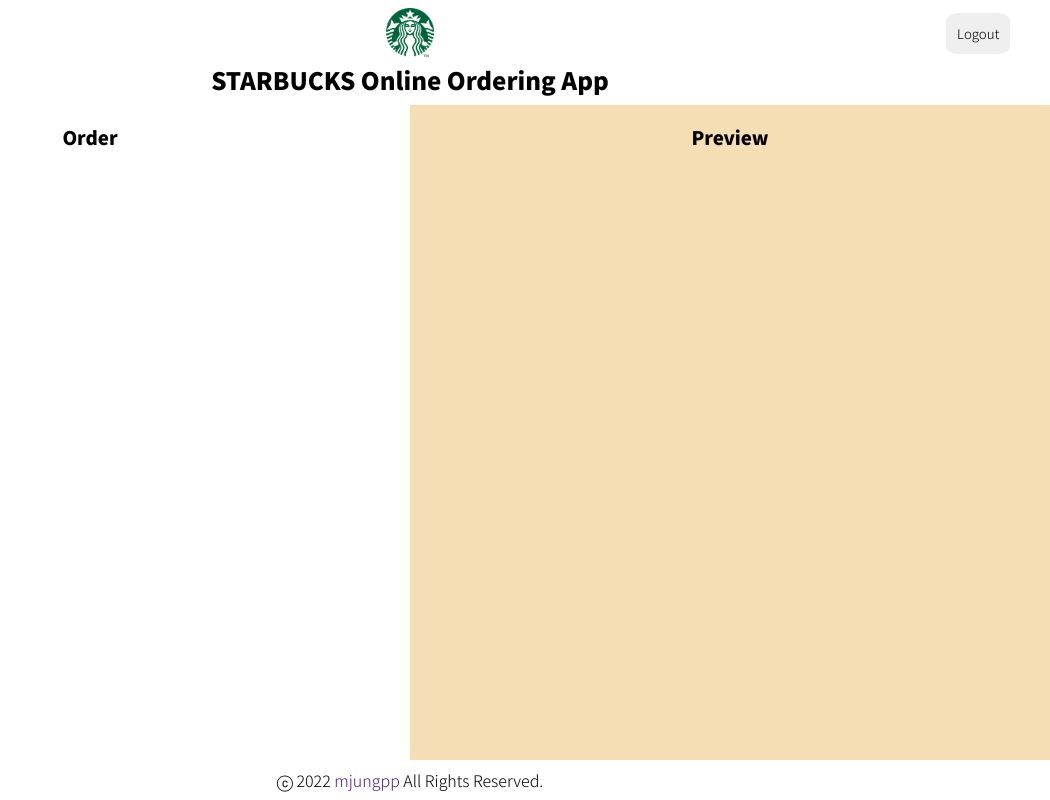
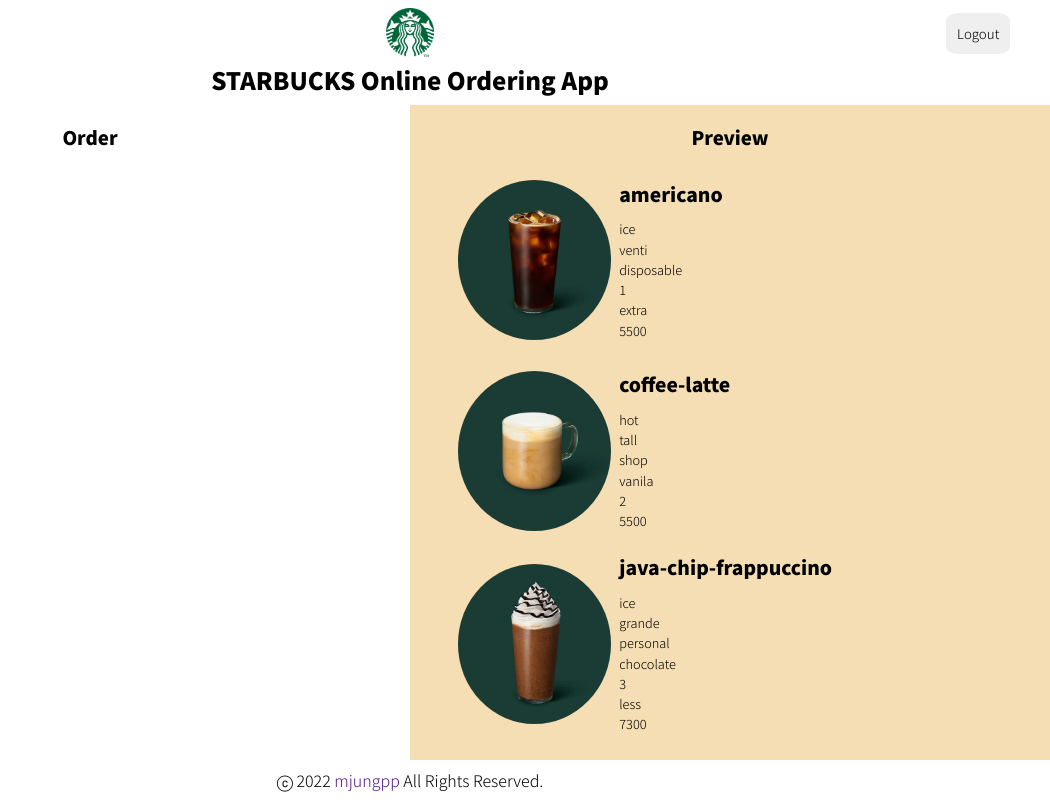
Before and after one commit to mjungpp/starbucks_ordering, a React (Create React App) app: page /order in a window 1280 px wide. Shown: the whole page, without its empty margins (230-1280 px from the left). Built offline with nearby package versions, Linux system fonts and the light colour scheme; no server answers; sample sign-in values are in the browser's storage.

Commit message:
preview card styling

```diff
--- a/src/common/colors.css
+++ b/src/common/colors.css
@@ -1,10 +1,9 @@
 @value makerBlack: black;
 @value makerWhite: white;
-@value makerLightGrey: #e8e7e6;
-@value makerLightPink: #ffeae8;
-@value makerGrey: #626262;
 @value makerGreen: #00704A;
 @value makerDarkGreen: #1E3932;
 @value makerBeige: #F6F5EF;
 @value makerBrown: #2C2A29;
 @value makerDarkBrown: #282828;
+@value makerWheat: wheat;
+@value makerShadow: rgba(217, 217, 217, 1);
--- /dev/null
+++ b/src/components/menu/menu.jsx
@@ -0,0 +1,35 @@
+import React, { useEffect } from 'react';
+import styles from './menu.module.css';
+
+const Menu = ({menu}) =>{
+    const { item, drink_temperature, size, cup, personal_option, price} = menu;
+    const { shot, syrup, syrup_pump, ice } = personal_option;
+
+    const setImages = (item) => {
+        let file_path = item && `images/menu/${item}.jpg`;
+        return file_path;
+    }
+
+    useEffect(() => {
+        console.log(Object.keys(menu));
+    }, [menu])
+
+    return (
+            <li className={styles.card}>
+                <img className={styles.img} src={setImages(item)} alt="menu photo" />
+                <div className={styles.item}>
+                    <h1 className={styles.menu}>{item}</h1>
+                    <p className={styles.temperature}>{drink_temperature}</p>
+                    <p className={styles.size}>{size}</p>
+                    <p className={styles.cup}>{cup}</p>
+                    <p className={styles.shot}>{shot}</p>
+                    <p className={styles.syrup}>{syrup}</p>
+                    <p className={styles.pump}>{syrup_pump}</p>
+                    <p className={styles.ice}>{ice}</p>
+                    <p className={styles.price}>{price}</p>
+                </div>
+            </li>
+    )
+}
+
+export default Menu;
--- /dev/null
+++ b/src/components/menu/menu.module.css
@@ -0,0 +1,52 @@
+@value makerWheat, makerBlack, makerDarkGreen, makerBeige, makerShadow from '../../common/colors.css';
+
+.card {
+    width: 100%;
+    display: flex;
+    align-items: center;
+    border-radius: 1em;
+    margin-bottom: 0.5em;
+    padding: 0.2em 0;
+    background-color: makerDarkGreen;
+    box-shadow: 6px 6px 8px 0px makerShadow;
+    max-width: 50rem;
+}
+
+.img {
+    width: 10em;
+    height: 10em;
+    margin: 0.5em;
+    border-radius: 50%;
+    border: 1px solid makerBeige;
+}
+
+.item {
+    color: makerBeige;
+    width: 100%;
+}
+
+.menu,
+.temperature,
+.size,
+.cup,
+.shot,
+.syrup,
+.pump,
+.ice,
+.price {
+    font-size: 0.8rem;
+    margin-bottom: 0.1em;
+}
+
+.menu {
+    font-size: 1.2em;
+    margin-bottom:  0.5em;
+}
+
+.menu::after {
+    content: '';
+    display: block;
+    width: 90%;
+    height: 2px;
+    background-color: makerWheat;
+}
--- /dev/null
+++ b/src/components/menu_order_form/menu_order_form.jsx
@@ -0,0 +1,10 @@
+import React from 'react';
+import styles from './menu_order_form.module.css';
+
+const MenuOrderForm = ({ menu }) => {
+    return (
+        <h1>{menu.id}</h1>
+    )
+}
+
+export default MenuOrderForm;
--- a/src/components/order/order.jsx
+++ b/src/components/order/order.jsx
@@ -1,4 +1,4 @@
-import React, { useEffect } from 'react';
+import React, { useEffect, useState } from 'react';
 import styles from './order.module.css';
 import Header from '../header/header';
 import Footer from '../footer/footer';
@@ -7,6 +7,50 @@
 import { useNavigate } from 'react-router-dom';
 
 const Order = ({ authService }) => {
+    const [ menus, setMenus ] = useState([
+        {
+            id : '1',
+            item : 'americano',
+            drink_temperature : 'ice',
+            size : 'venti',
+            cup : 'disposable',
+            personal_option : {
+                shot : '1',
+                syrup : '',
+                syrup_pump : '',
+                ice : 'extra'
+            },
+            price : 5500
+        },
+        {
+            id : '2',
+            item : 'coffee-latte',
+            drink_temperature : 'hot',
+            size : 'tall',
+            cup : 'shop',
+            personal_option : {
+                shot : '',
+                syrup : 'vanila',
+                syrup_pump : '2',
+                ice : ''
+            },
+            price : 5500,
+        },
+        {
+            id : '3',
+            item : 'java-chip-frappuccino',
+            drink_temperature : 'ice',
+            size : 'grande',
+            cup : 'personal',
+            personal_option : {
+                shot : '',
+                syrup : 'chocolate',
+                syrup_pump : '3',
+                ice : 'less'
+            },
+            price : 7300,
+        }
+    ]);
     const history = useNavigate();
 
     const onLogout = () => {
@@ -25,8 +69,8 @@
         <section className={styles.order}>
             <Header onLogout={onLogout} />
             <div className={styles.container}>
-                <OrderSheet />
-                <Preview />
+                <OrderSheet menus={menus} />
+                <Preview menus={menus} />
             </div>
             <Footer />
         </section>
--- a/src/components/order_sheet/order_sheet.jsx
+++ b/src/components/order_sheet/order_sheet.jsx
@@ -1,7 +1,8 @@
 import React from 'react';
+import MenuOrderForm from '../menu_order_form/menu_order_form';
 import styles from './order_sheet.module.css';
 
-const OrderSheet = () => {
+const OrderSheet = ({meuns}) => {
     return (
         <section className={styles.sheet}>
             <h1 className={styles.title}>Order</h1>
--- a/src/components/preview/preview.jsx
+++ b/src/components/preview/preview.jsx
@@ -1,10 +1,16 @@
 import React from 'react';
+import Menu from '../menu/menu';
 import styles from './preview.module.css';
 
-const Preview = () => {
+const Preview = ({ menus }) => {
     return (
         <section className={styles.preview}>
             <h1 className={styles.title}>Preview</h1>
+            <ul className={styles.cards}>
+            {
+                menus.map(menu => (<Menu key={menu.id} menu={menu} />))
+            }
+            </ul>
         </section>
     )
 }
--- a/src/components/preview/preview.module.css
+++ b/src/components/preview/preview.module.css
@@ -10,3 +10,10 @@
     text-align: center;
     margin: 1em;
 }
+
+.cards {
+    list-style: none;
+    display: flex;
+    flex-direction: column;
+    align-items: center;
+}
```
Also changed, not shown: src/components/menu_order_form/menu_order_form.module.css (added).
